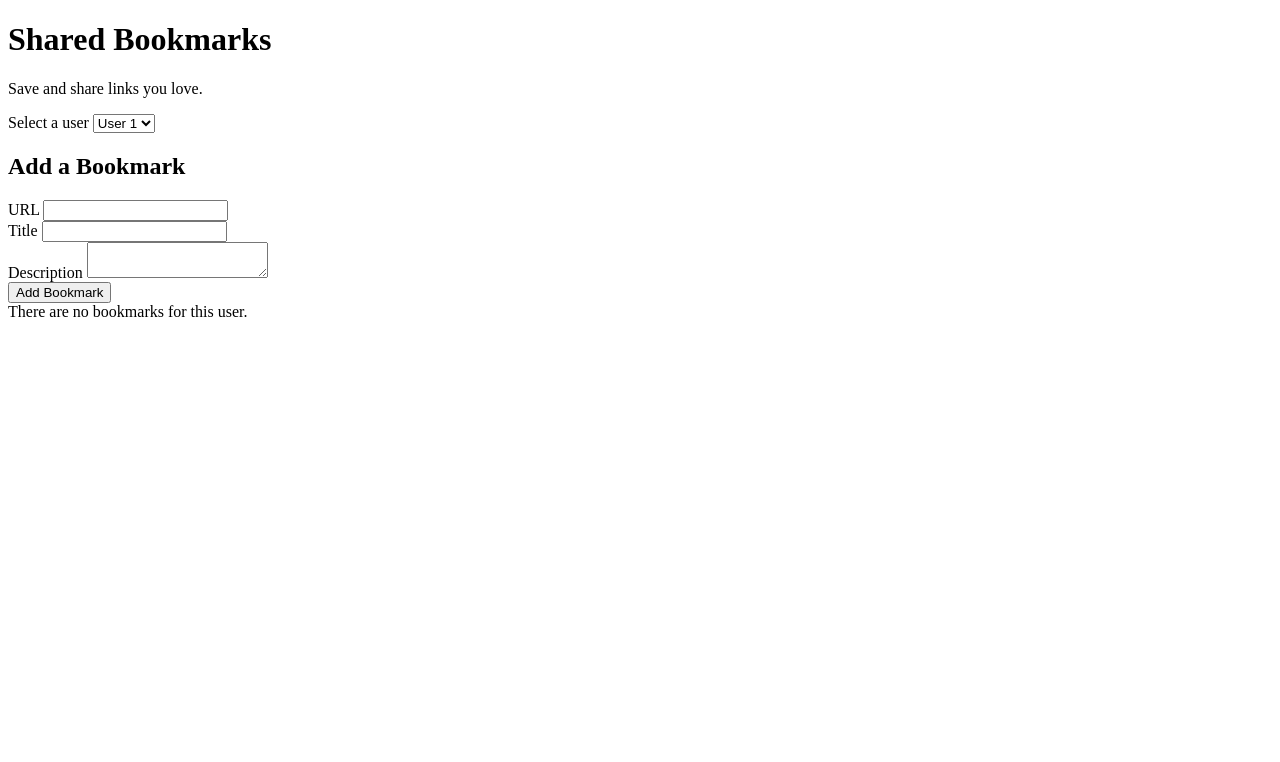
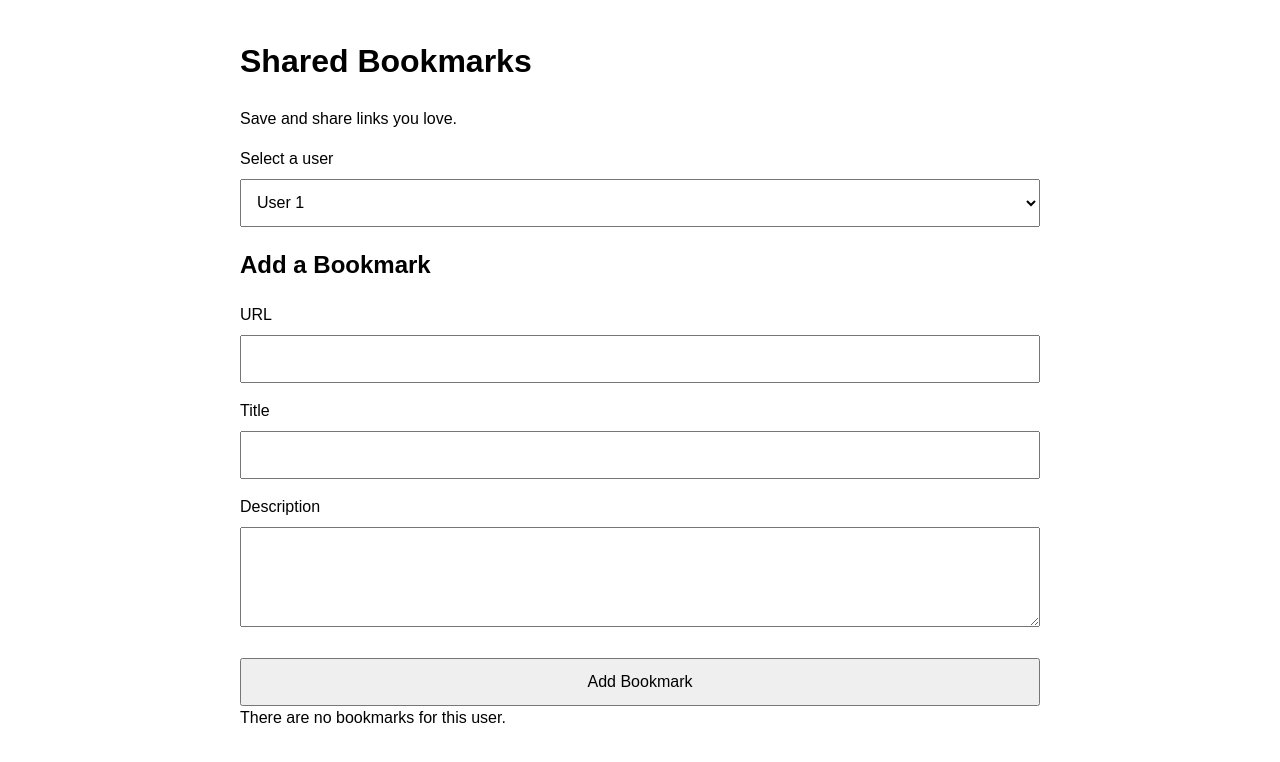
Before and after one commit to Dan2Clouted/Checkpoint-Sprint-1-Project, a plain HTML site: page index.html in a window 1280 px wide. Drawn offline with Linux system fonts and the light colour scheme.

Commit message:
Add description field to bookmark form and style updates

```diff
--- a/index.html
+++ b/index.html
@@ -33,7 +33,7 @@
         <label for="description">Description</label>
         <textarea id="description" name="description"></textarea>
       </div>
-      <button type="submit">Add Bookmark</button>
+      <button id="submit" type="submit">Add Bookmark</button>
     </form>
 
     <div id="no-bookmarks"></div>
--- a/style.css
+++ b/style.css
@@ -0,0 +1,61 @@
+body {
+  font-family: Arial, sans-serif;
+  max-width: 800px;
+  margin: 0 auto;
+  padding: 1rem;
+  line-height: 1.5;
+}
+
+.form-group {
+  margin-bottom: 1rem;
+}
+
+label {
+  display: block;
+  margin-bottom: 0.5rem;
+}
+
+input,
+textarea,
+select,
+button {
+  min-height: 48px;
+  width: 100%;
+  box-sizing: border-box;
+  padding: 0.75rem;
+  font-size: 16px;
+}
+
+textarea {
+  min-height: 100px;
+  resize: vertical;
+}
+
+button {
+  cursor: pointer;
+  margin-top: 0.5rem;
+}
+
+#bookmark-list {
+  list-style: none;
+  padding: 0;
+}
+
+#bookmark-list li {
+  border: 1px solid #ddd;
+  padding: 1rem;
+  margin-bottom: 1rem;
+}
+
+#bookmark-list button {
+  width: auto;
+  min-width: 48px;
+  margin-right: 0.5rem;
+  margin-top: 0.5rem;
+}
+
+#bookmark-list a {
+  display: inline-block;
+  min-height: 48px;
+  line-height: 48px;
+}
```
